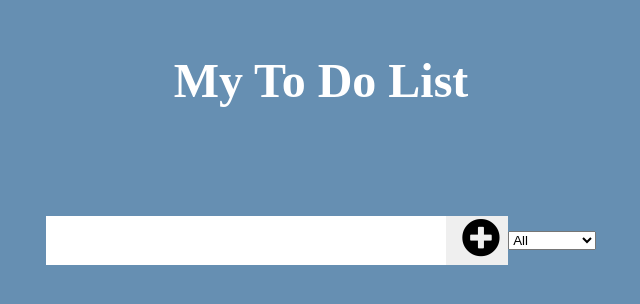
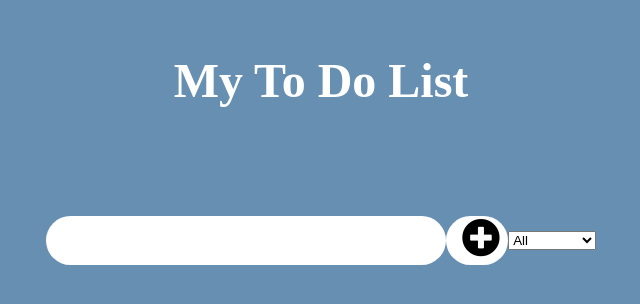
Before and after one commit to GulnazAlisherova/to-do-list, a plain HTML site: page index.html in a window 1280 px wide. Shown: the whole page, without its empty margins (319-959 px from the left). Drawn offline with Linux system fonts and the light colour scheme.

Commit message:
for two tags : form input and form button were added styles -> background color and border-radius

```diff
--- a/style.css
+++ b/style.css
@@ -25,4 +25,6 @@ form button {
   padding-left: 1rem;
   font-size: 1.8rem;
   border: none;
+  background: white;
+  border-radius: 2rem;
 }
```
